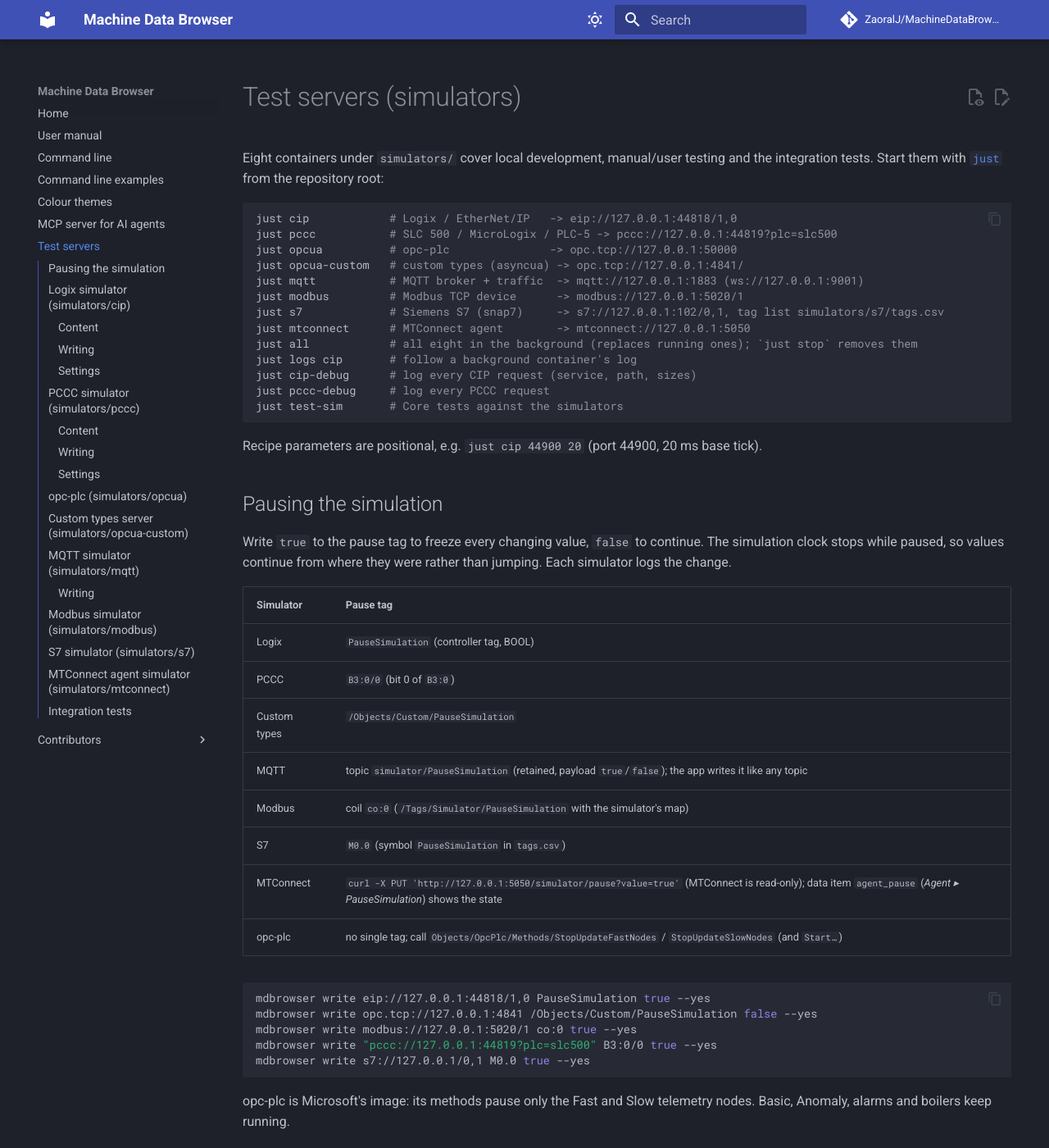
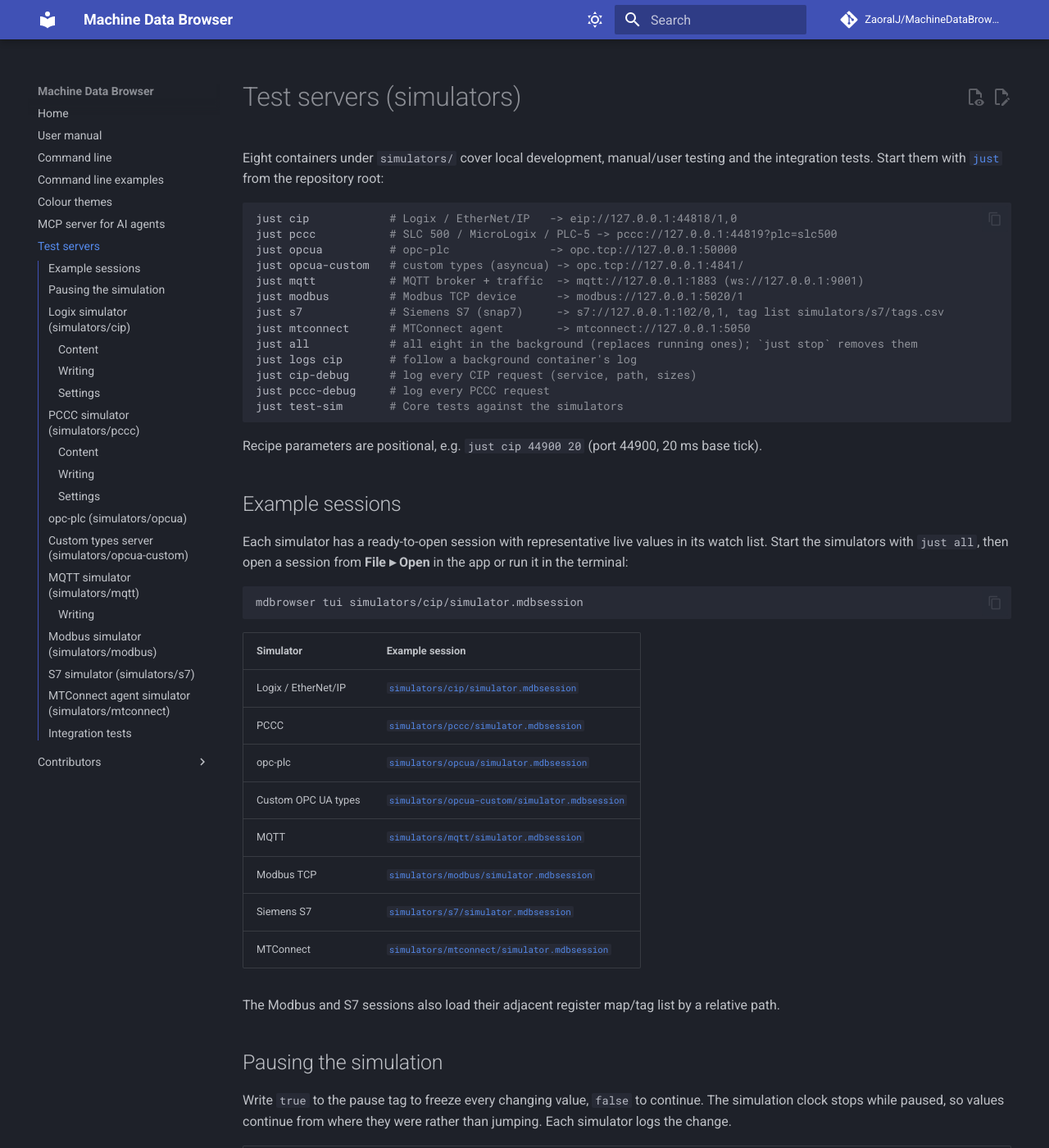
Before and after one commit to ZaoralJ/MachineDataBrowser, an MkDocs documentation site: the page built from docs/simulators.md, in a window 1280 px wide and 1400 px high. Shown: the whole window at 82% size. Built offline with MkDocs 1.6.1 and Material for MkDocs 9.7.7, drawn with Linux system fonts in a browser that asks for light colours; comment, search, counter and statistics services are not loaded.

Commit message:
docs: add example sessions for every simulator (#184)

````diff
--- a/docs/simulators.md
+++ b/docs/simulators.md
@@ -20,6 +20,28 @@ just test-sim       # Core tests against the simulators
 ```
 
 Recipe parameters are positional, e.g. `just cip 44900 20` (port 44900, 20 ms base tick).
+
+## Example sessions
+
+Each simulator has a ready-to-open session with representative live values in its watch list. Start the simulators with
+`just all`, then open a session from **File ▸ Open** in the app or run it in the terminal:
+
+```sh
+mdbrowser tui simulators/cip/simulator.mdbsession
+```
+
+| Simulator | Example session |
+|---|---|
+| Logix / EtherNet/IP | [`simulators/cip/simulator.mdbsession`](https://github.com/ZaoralJ/MachineDataBrowser/blob/main/simulators/cip/simulator.mdbsession) |
+| PCCC | [`simulators/pccc/simulator.mdbsession`](https://github.com/ZaoralJ/MachineDataBrowser/blob/main/simulators/pccc/simulator.mdbsession) |
+| opc-plc | [`simulators/opcua/simulator.mdbsession`](https://github.com/ZaoralJ/MachineDataBrowser/blob/main/simulators/opcua/simulator.mdbsession) |
+| Custom OPC UA types | [`simulators/opcua-custom/simulator.mdbsession`](https://github.com/ZaoralJ/MachineDataBrowser/blob/main/simulators/opcua-custom/simulator.mdbsession) |
+| MQTT | [`simulators/mqtt/simulator.mdbsession`](https://github.com/ZaoralJ/MachineDataBrowser/blob/main/simulators/mqtt/simulator.mdbsession) |
+| Modbus TCP | [`simulators/modbus/simulator.mdbsession`](https://github.com/ZaoralJ/MachineDataBrowser/blob/main/simulators/modbus/simulator.mdbsession) |
+| Siemens S7 | [`simulators/s7/simulator.mdbsession`](https://github.com/ZaoralJ/MachineDataBrowser/blob/main/simulators/s7/simulator.mdbsession) |
+| MTConnect | [`simulators/mtconnect/simulator.mdbsession`](https://github.com/ZaoralJ/MachineDataBrowser/blob/main/simulators/mtconnect/simulator.mdbsession) |
+
+The Modbus and S7 sessions also load their adjacent register map/tag list by a relative path.
 
 ## Pausing the simulation
 
````
Also changed, not shown: 6 other files.
